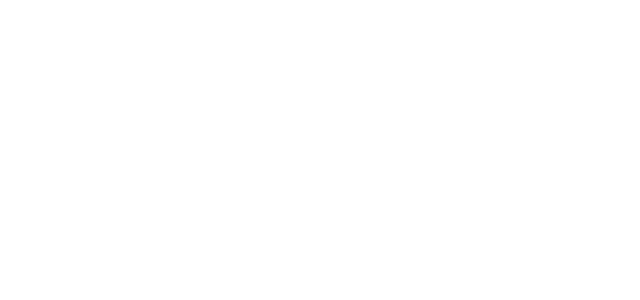
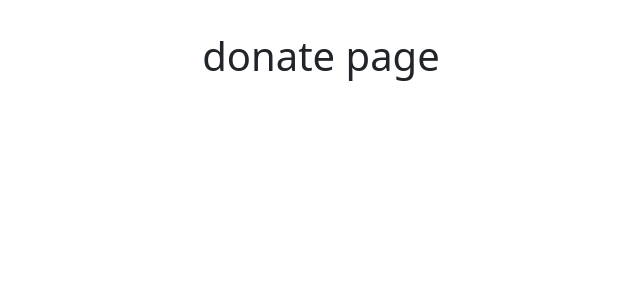
Before and after one commit to miray15/Marathon-React, a React (Vite) app: page /donate in a window 1280 px wide. Before the commit this address had no page. Shown: the top 300 px of the page, without its empty margins (319-959 px from the left). Built offline with nearby package versions, Linux system fonts and the light colour scheme.

Commit message:
render home page and donate page - working

```diff
--- a/src/Content.jsx
+++ b/src/Content.jsx
@@ -1,11 +1,14 @@
 import { Home } from "./Home";
 import { Routes, Route } from "react-router-dom";
+import { Donate } from "./Donate";
 
 export function Content() {
   return (
     <div>
       <Routes>
         <Route path="/home" element={<Home />} />
+        <Route path="/" element={<Home />} />
+        <Route path="/donate" element={<Donate />} />
       </Routes>
     </div>
   );
--- /dev/null
+++ b/src/Donate.jsx
@@ -0,0 +1,7 @@
+export function Donate() {
+  return (
+    <div>
+      <h1>donate page</h1>
+    </div>
+  );
+}
--- a/src/Home.jsx
+++ b/src/Home.jsx
@@ -1,4 +1,3 @@
-import React from "react";
 import "./HomeStyle.css";
 
 export function Home() {
```
